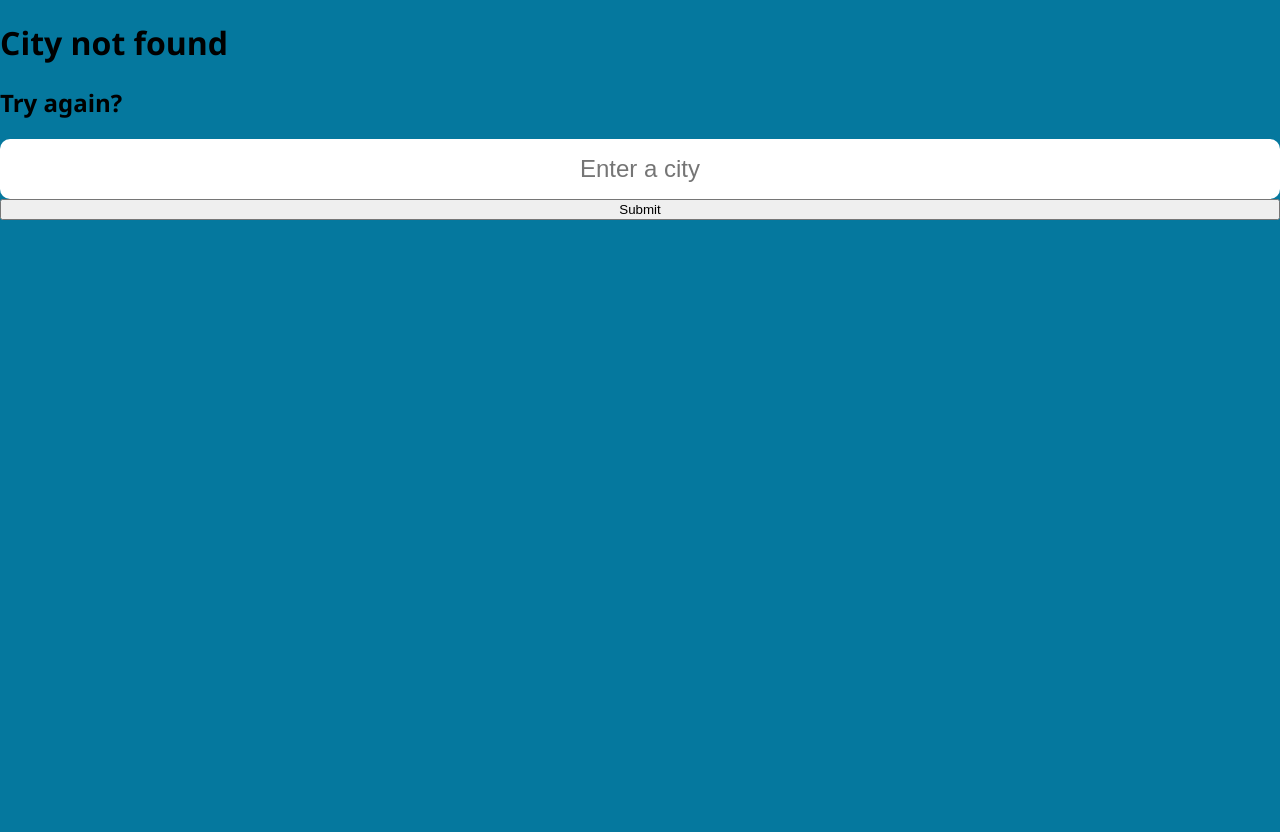
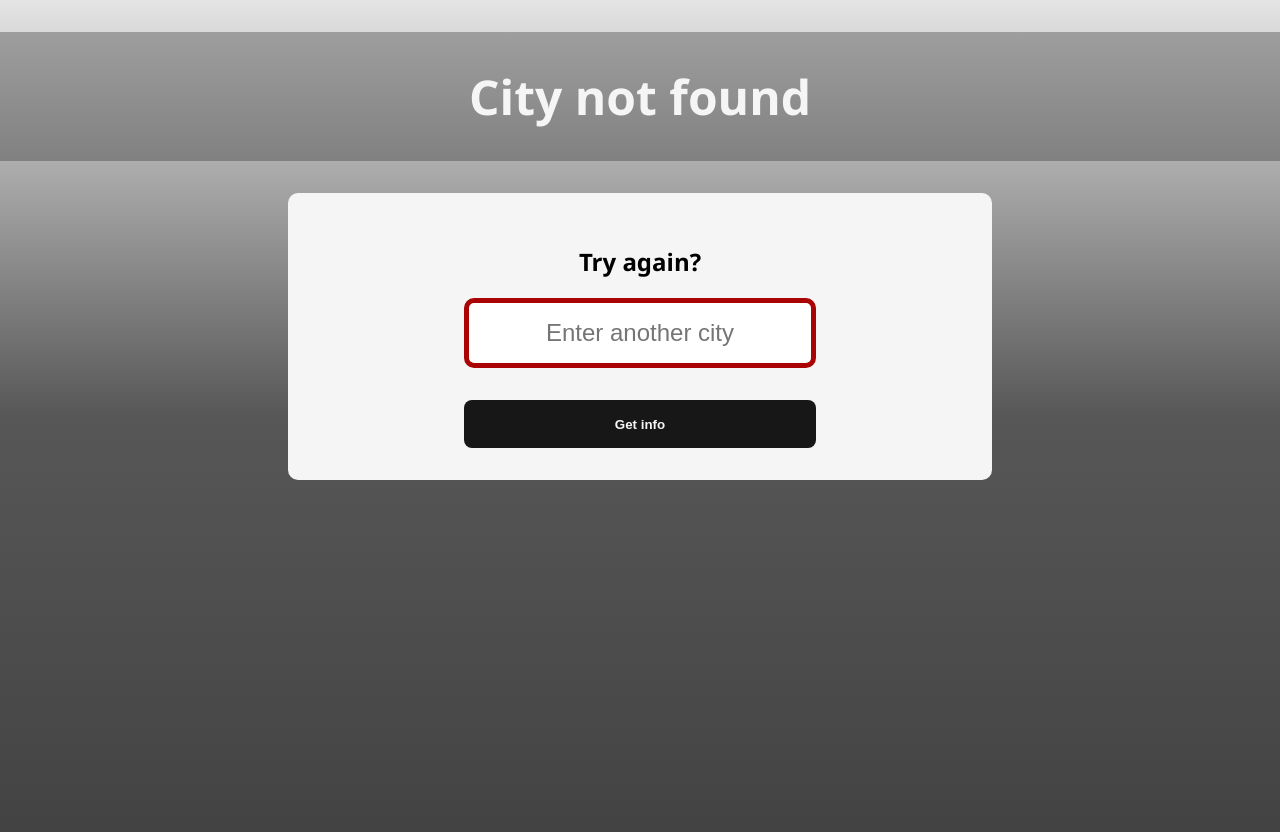
Before and after one commit to NeculaiMarius/Weather-Web-App, a Flask app: template templates/city-not-found.html in a window 1280 px wide. Before the commit the page ends 220 px from the top, so only its background shows below. Run offline with Flask 3, Linux system fonts and the light colour scheme; the template is opened without the code that fills it, so the values that code supplies are empty.

Commit message:
City not found window redesign

```diff
--- /dev/null
+++ b/static/styles/city-not-found.css
@@ -0,0 +1,9 @@
+body{
+    background: linear-gradient(rgb(228, 228, 228),rgb(87, 87, 87), rgb(67, 67, 67));
+    height: 100vh;
+    margin: 0;
+}
+
+#city{
+    border: solid 5px rgb(169, 3, 3);
+}
--- a/templates/city-not-found.html
+++ b/templates/city-not-found.html
@@ -4,15 +4,24 @@
     <meta charset="UTF-8">
     <meta name="viewport" content="width=device-width, initial-scale=1.0">
     <title>City not found</title>
-    <link href="{{url_for('static', filename='styles/style.css')}}" rel="stylesheet" />
+    <link href="{{url_for('static', filename='styles/city-not-found.css')}}" rel="stylesheet" />
+
+    <link rel="stylesheet" href="/static/styles/resultsPage.css">
+    <link rel="stylesheet" href="/static/styles/city-not-found.css">
 </head>
 
 <body>
-    <h1>City not found</h1>
-    <h2>Try again?</h2>
-    <form action="/weather ">
-        <input type="text" name="city" id="city" placeholder="Enter a city" />
-        <button type="submit">Submit</button>
-    </form>
+    <div class="city-name-section">
+        <h1 class="city-name">City not found</h1>
+    </div>
+
+
+    <div class="form-section">
+        <h2>Try again?</h2>
+        <form action="/weather ">
+            <input type="text" name="city" id="city" placeholder="Enter another city" />
+            <button type="submit" id="form-button">Get info</button>
+        </form>
+    </div>
 </body>
 </html>
```
